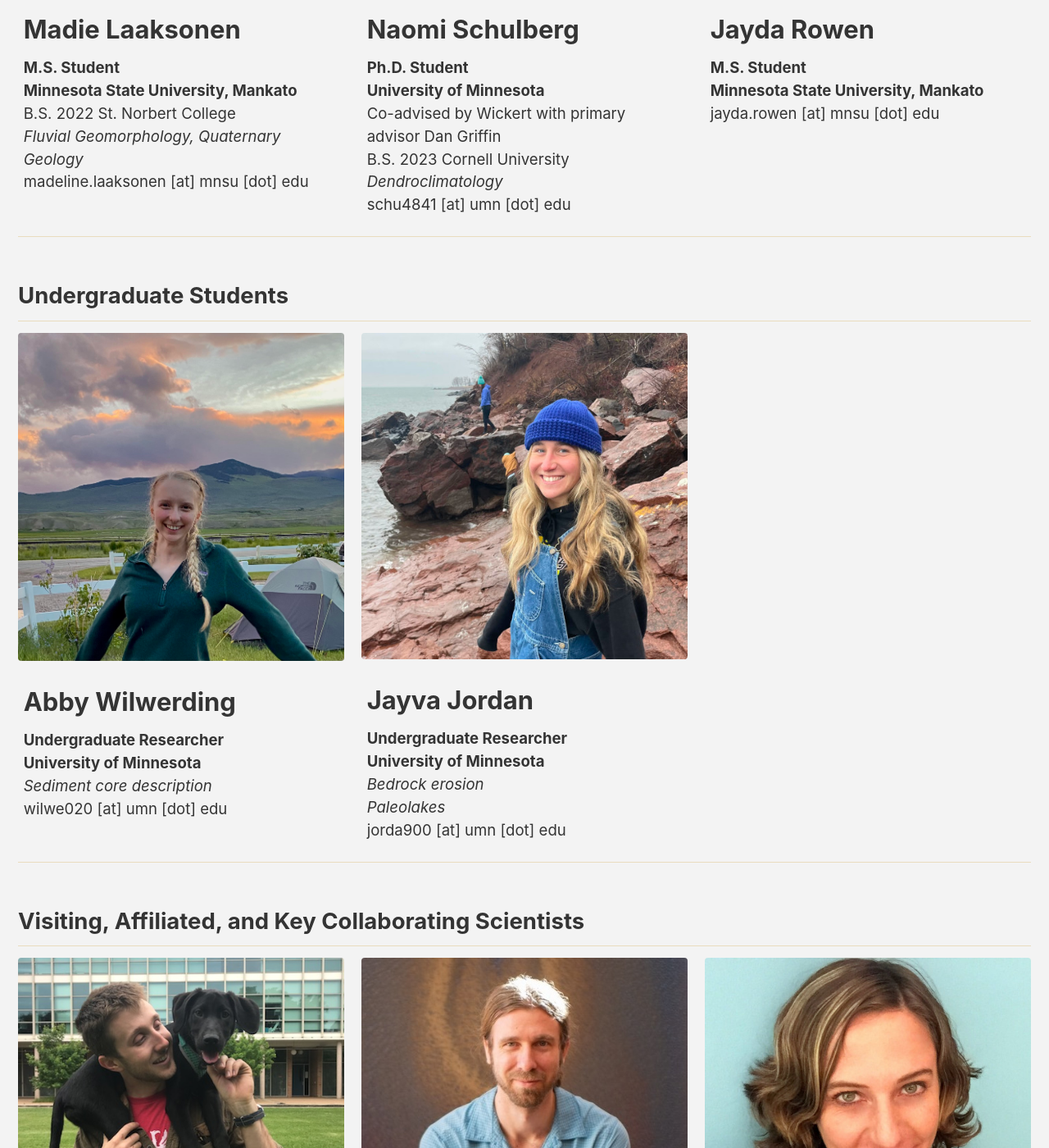
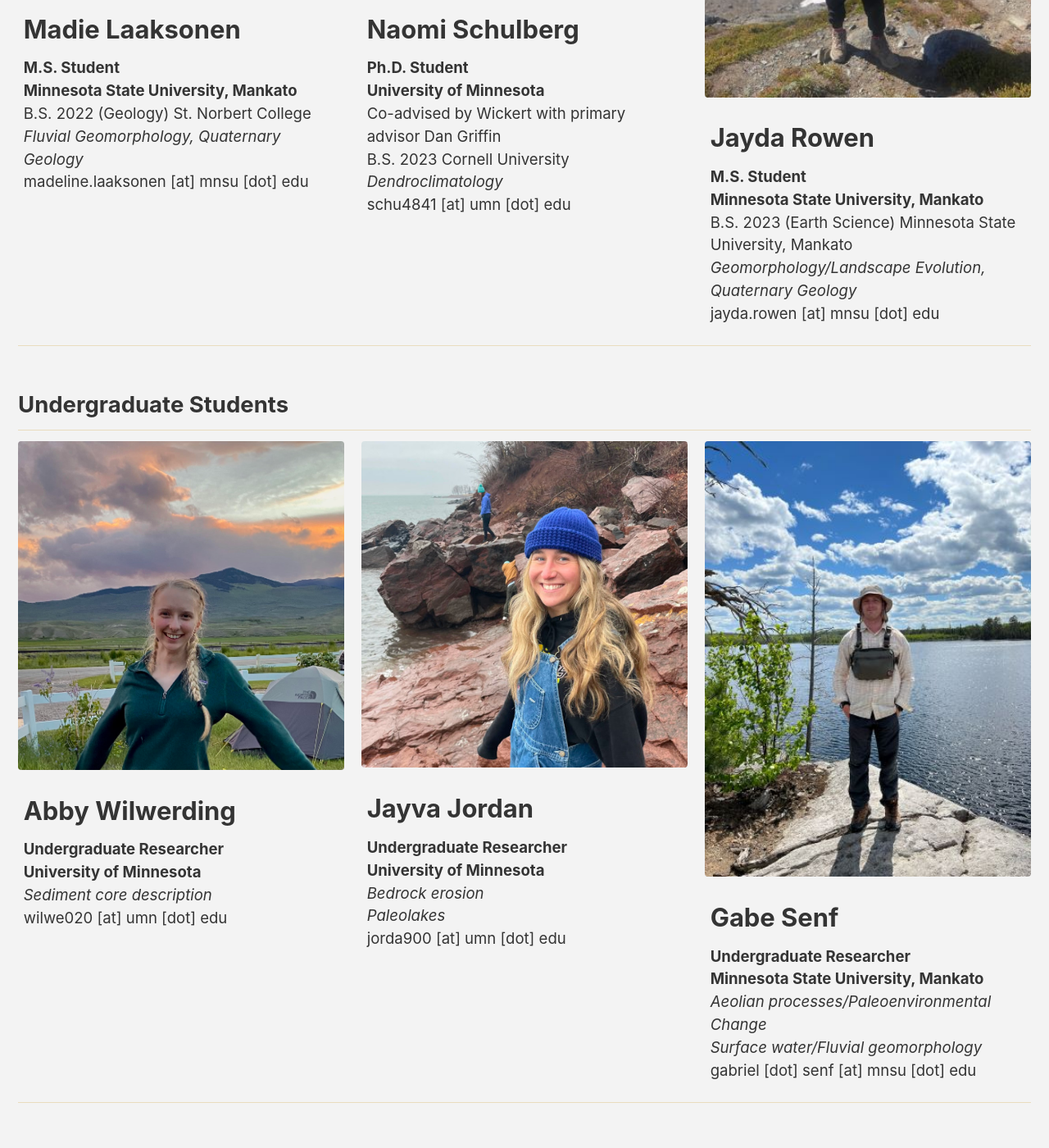
Before and after one commit to MNiMORPH/MNiMORPH.github.io, a Jekyll site: the page built from _pages/people.md, in a window 1280 px wide and 1400 px high, scrolled down 5238 px. Shown: the whole window at 82% size. Built offline with Jekyll 4.4.1, drawn with Linux system fonts in a browser that asks for light colours; cached includes are drawn as plain includes; nearby versions of some CDN libraries; some of the changed text lies outside the part shown.

Commit message:
Update people.md

```diff
--- a/_pages/people.md
+++ b/_pages/people.md
@@ -156,7 +156,7 @@ grads:
     title: "Madie Laaksonen"
     excerpt: "**M.S. Student**<br/>
               **Minnesota State University, Mankato**<br>
-              B.S. 2022 St. Norbert College<br/>
+              B.S. 2022 (Geology) St. Norbert College<br/>
               *Fluvial Geomorphology, Quaternary Geology*<br/>
               madeline.laaksonen [at] mnsu [dot] edu
               "
@@ -170,11 +170,13 @@ grads:
               *Dendroclimatology*<br/>
               schu4841 [at] umn [dot] edu
               "
-  - image_path: /assets/images/headshots/blank.jpg
+  - image_path: /assets/images/headshots/Jayda.jpg
     alt: "Jayda Rowen"
     title: "Jayda Rowen"
     excerpt: "**M.S. Student**<br/>
               **Minnesota State University, Mankato**<br>
+              B.S. 2023 (Earth Science) Minnesota State University, Mankato<br>
+              *Geomorphology/Landscape Evolution, Quaternary Geology*<br>
               jayda.rowen [at] mnsu [dot] edu
               "
 
@@ -196,7 +198,15 @@ undergrads:
               *Paleolakes*<br/>
               jorda900 [at] umn [dot] edu
               "
-
+  - image_path: /assets/images/headshots/Gabe.jpg
+    alt: "Gabe Senf"
+    title: "Gabe Senf"
+    excerpt: "**Undergraduate Researcher**<br/>
+              **Minnesota State University, Mankato**<br>
+              *Aeolian processes/Paleoenvironmental Change*<br/>
+              *Surface water/Fluvial geomorphology*<br/>
+              gabriel [dot] senf [at] mnsu [dot] edu
+              "
 visitors:
   - image_path: /assets/images/headshots/EricBarefoot_480p.png
     alt: "Eric Barefoot"
```
Also changed, not shown: other parts of _pages/people.md (+1 -1 lines).
